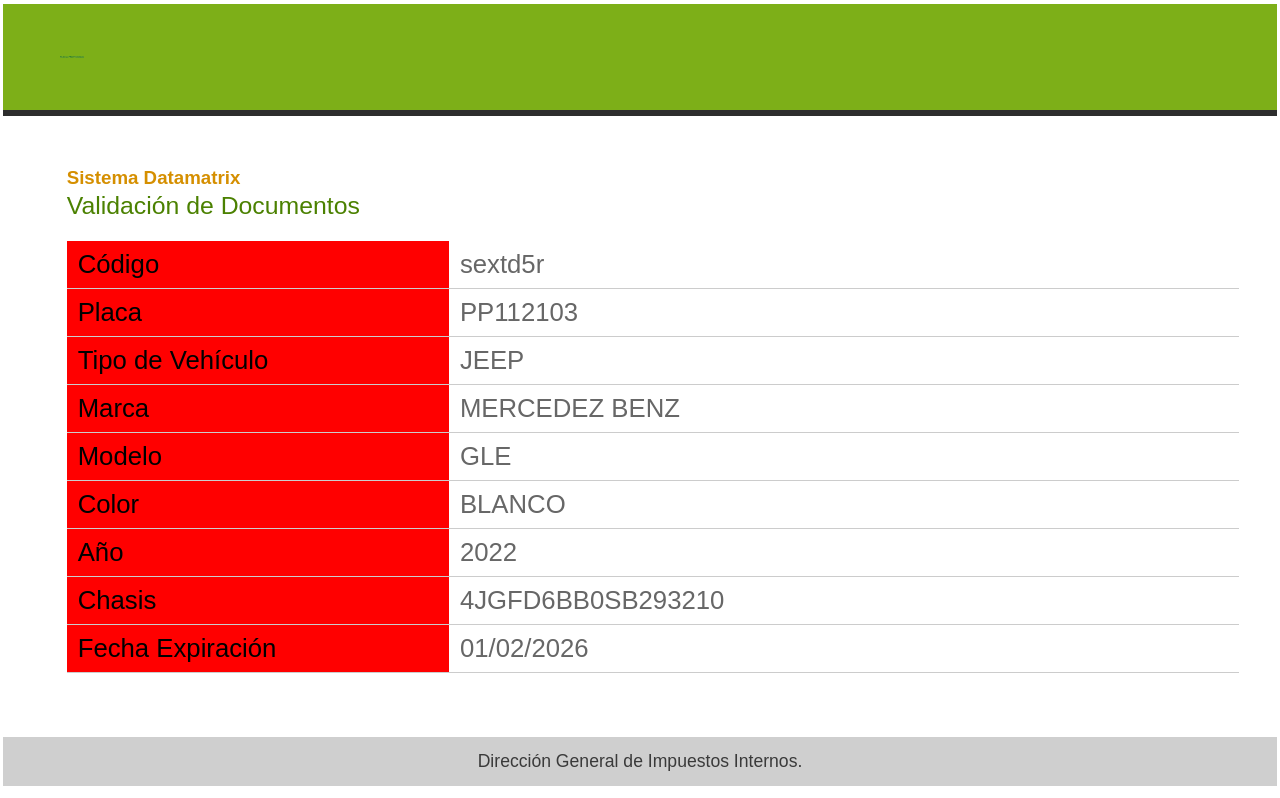
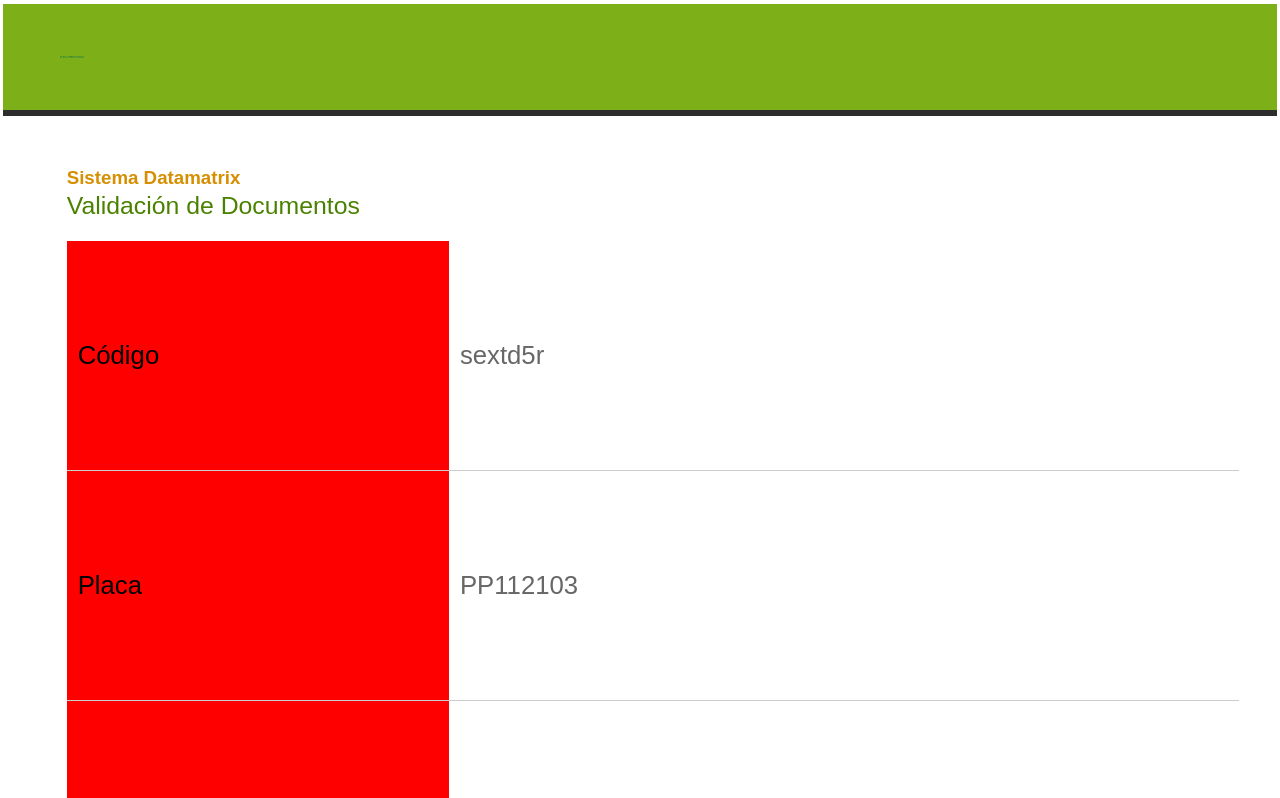
Before and after one commit to franthony00/dgii-check, a plain HTML site: page index.html in a window 1280 px wide. Shown: the top 798 px of the page. Drawn offline with Linux system fonts and the light colour scheme.

Commit message:
Update style.css

```diff
--- a/style.css
+++ b/style.css
@@ -90,7 +90,7 @@ body {
    CELDAS GENERALES
    ======================================== */
 .data_table td {
-    padding: 9px 11px;        /* 🔥 MUCHÍSIMO MÁS PEQUEÑO QUE ANTES */
+    padding: 100px 11px;        /* 🔥 MUCHÍSIMO MÁS PEQUEÑO QUE ANTES */
     vertical-align: middle;
     font-size: 2.01em;       /* 🔥 Tamaño idéntico al DGII */
 }
```
